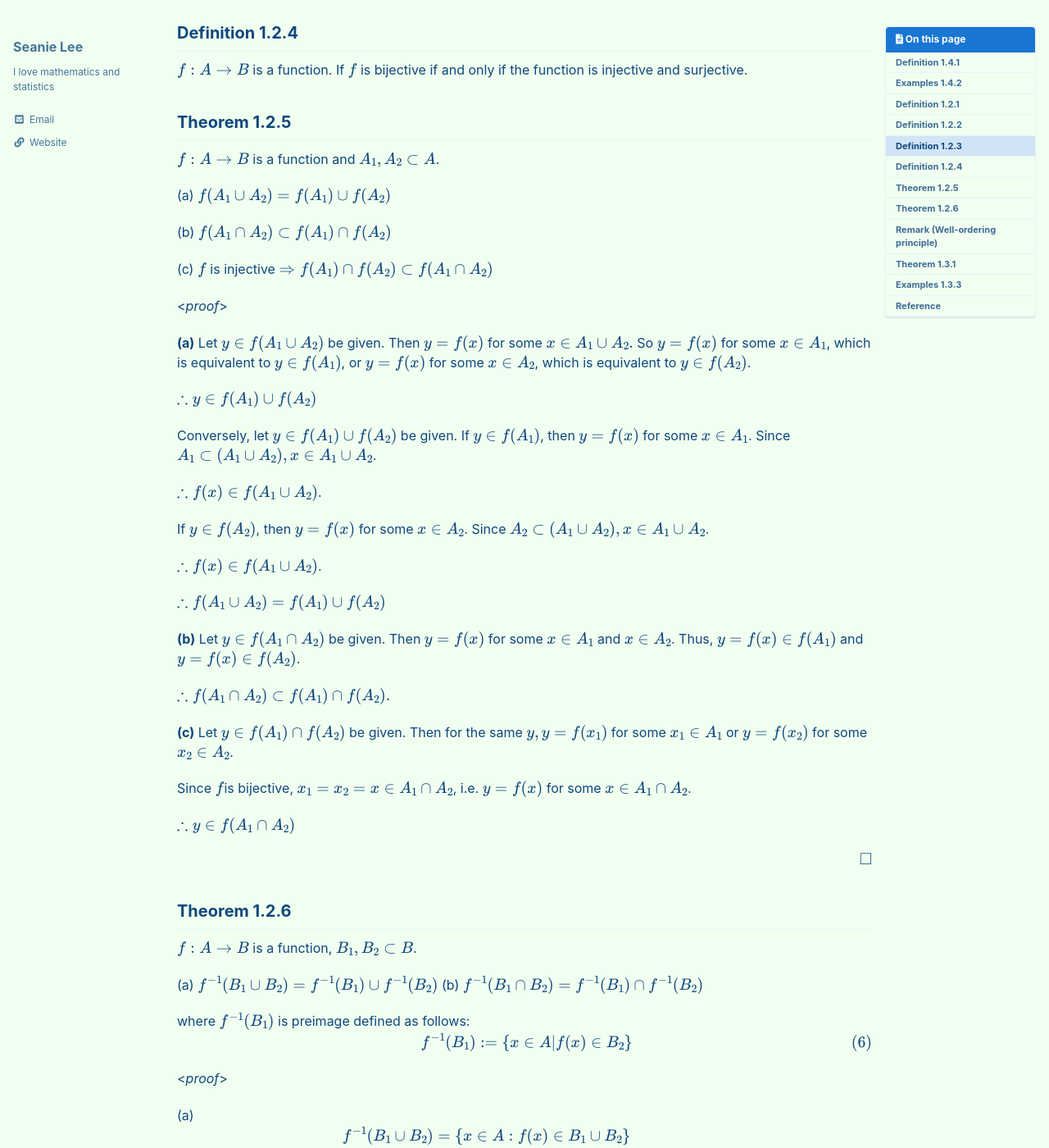
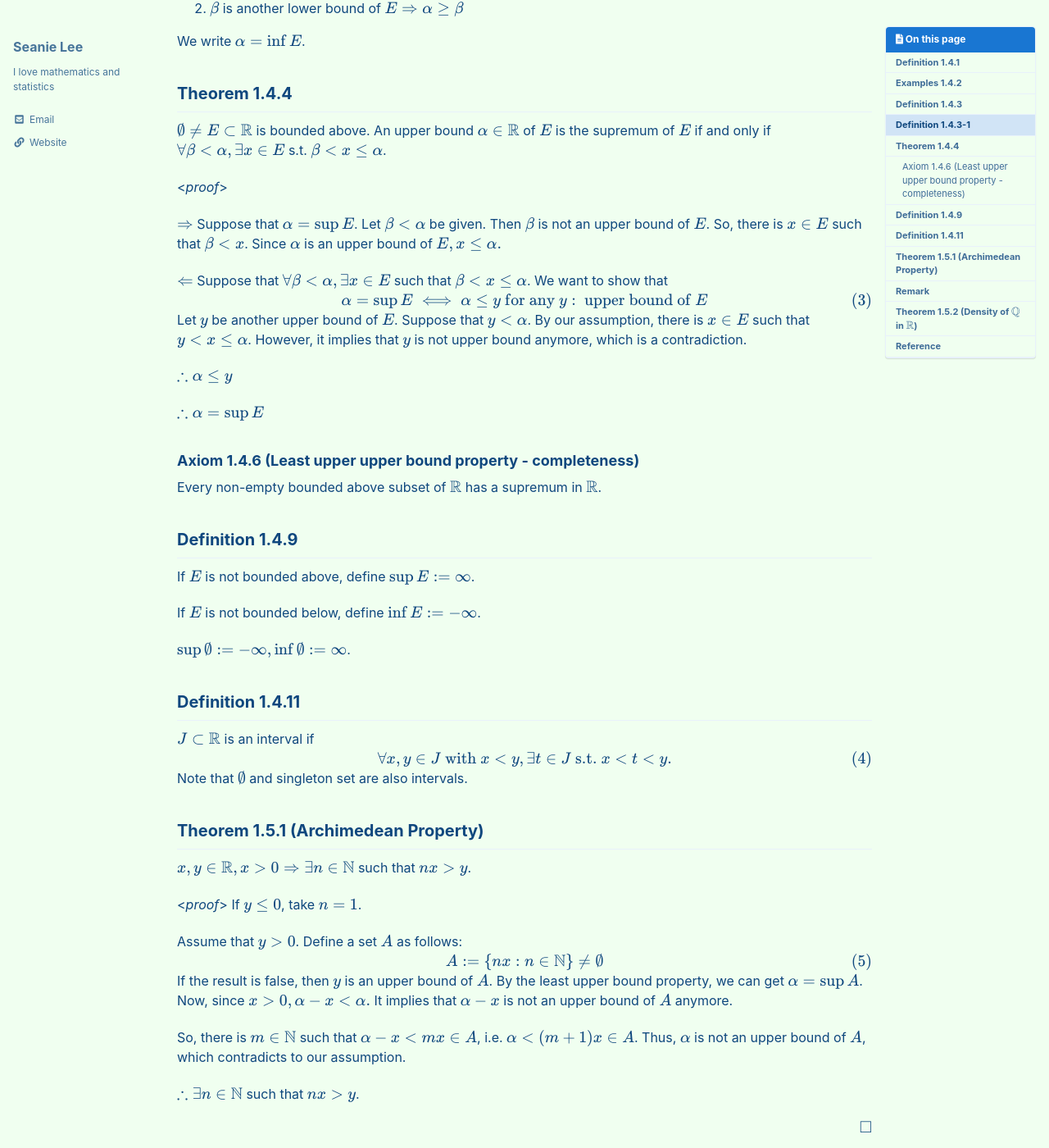
Before and after one commit to seanie12/blog, a Jekyll site: the page built from _posts/2020-10-17-least-upper-bound-property.md, in a window 1280 px wide and 1400 px high, scrolled down 1252 px. Shown: the whole window at 82% size. Built offline with Jekyll 4.4.1, drawn with Linux system fonts in a browser that asks for light colours; cached includes are drawn as plain includes; formulas are drawn with MathJax 3; some of the changed text lies outside the part shown.

Commit message:
Update 2020-10-17-least-upper-bound-property.md

```diff
--- a/_posts/2020-10-17-least-upper-bound-property.md
+++ b/_posts/2020-10-17-least-upper-bound-property.md
@@ -39,6 +39,7 @@ E:=\{r\in \mathbb{Q}: r>0, r^2 <2\}
 $$
 
   $E$ is bounded but $E$ has no maximum.
+
   $\because \forall p\in E,$ define $q:= p+ \frac{2-p^2}{p+2} = \frac{2p+2}{p+2}.$
   $$
   \begin{align}
@@ -52,185 +53,108 @@ $$
   $\therefore q\in \mathbb{Q}, q>p, q^2 <2$
   $\therefore q\in E$ but $q>p$
   $\therefore E$ has no maximum
+$$\tag*{$\square$}$$
+
+## Definition 1.4.3
+$\emptyset \neq E\subset \mathbb{R}$ is bounded above. $\alpha \mathbb{R}$ is called the **least upper bound** or **supremum** of $E$ if
+1. $\alpha$ is an upper bound of $E$
+2. $\beta$ is another upper bound of $E \Rightarrow \alpha \leq \beta$
+
+We write $\alpha =\sup E$.
 
 
-## Definition 1.2.1
-Let $A,B$ be subsets of $\mathbb{R}$. $f:A\to B$ is a function if
-$$
-\begin{align}\forall x\in A, \exists ! y\in B \text{ such that } y=f(x).
-\end{align}$$
+## Definition 1.4.3-1
+$\emptyset \neq E\subset \mathbb{R}$ is bounded below. $\alpha \mathbb{R}$ is called the **greatest lower bound** or **infimum** of $E$ if
+1. $\alpha$ is an lower bound of $E$
+2. $\beta$ is another lower bound of $E \Rightarrow \alpha \geq \beta$
 
-## Definition 1.2.2
-$f: A\to B$ is a function.
-$$
-\begin{align}
-\begin{split}
-f \text{ is injective } &\iff [f(x_1)=f(x_2) \Rightarrow x_1 = x_2 ]\\
-&\iff \forall y \in f(A), \exists ! x\in A \text{ s.t. } y= f(x)
-\end{split}
-\end{align}
-$$
+We write $\alpha =\inf E$.
 
-## Definition 1.2.3
-$f: A\to B$ is a function.
-$$
-\begin{align}
-\begin{split}
-f \text{ is surjective } &\iff f(A) = B\\
-&\iff \forall y \in B, \exists  x\in A \text{ s.t. } y= f(x)
-\end{split}
-\end{align}
-$$
-
-## Definition 1.2.4
-$f: A\to B$ is a function. If $f$ is bijective if and only if the function is injective and surjective.
-
-## Theorem 1.2.5
-$f:A\to B$ is a function and $A_1, A_2 \subset A$.
-
-(a) $f(A_1\cup A_2) = f(A_1) \cup f(A_2)$
-
-(b) $f(A_1 \cap A_2) \subset f(A_1)\cap f(A_2)$
-
-(c) $f$ is injective $\Rightarrow f(A_1) \cap f(A_2) \subset f(A_1 \cap A_2)$
+## Theorem 1.4.4
+$\emptyset \neq E \subset \mathbb{R}$ is bounded above. An upper bound $\alpha \in \mathbb{R}$ of $E$ is the supremum of $E$ if and only if $\forall \beta <\alpha, \exists x\in E$ s.t. $\beta < x \leq \alpha$.
 
 <*proof*>
 
-**(a)**
-Let $y \in f(A_1 \cup A_2)$ be given. Then $y= f(x)$ for some $x\in A_1 \cup A_2.$ So $y=f(x)$ for some $x\in A_1$, which is equivalent to $y\in f(A_1)$, or $y=f(x)$ for some $x\in A_2$, which is equivalent to $y\in f(A_2)$.
+$\Rightarrow$
+Suppose that $\alpha = \sup E$. Let $\beta <\alpha$ be given. Then $\beta$ is not an upper bound of $E$. So, there is $x\in E$ such that $\beta < x$. Since $\alpha$ is an upper bound of $E, x\leq \alpha.$
 
-$\therefore y\in f(A_1) \cup f(A_2)$
+$\Leftarrow$
+Suppose that $\forall \beta < \alpha, \exists x\in E$ such that $\beta <x \leq \alpha$. We want to show that
+$$
+\begin{align}
+\alpha = \sup E \iff \alpha \leq y \text{ for any }y: \text{ upper bound of }E
+\end{align}
+$$
+Let $y$ be another upper bound of $E$. Suppose that $y <\alpha$. By our assumption, there is $x\in E$ such that $y <x\leq \alpha$. However, it implies that $y$ is not upper bound anymore, which is a contradiction.
 
-Conversely, let $y\in f(A_1) \cup f(A_2)$ be given. If $y\in f(A_1)$, then $y=f(x)$ for some $x\in A_1$. Since $A_1\subset (A_1\cup A_2), x\in A_1\cup A_2$.
+$\therefore \alpha \leq y$
 
-$\therefore f(x) \in f(A_1\cup A_2)$.
+$\therefore \alpha = \sup E$
+$$\tag*{$\square$}$$
+### Axiom 1.4.6 (Least upper upper bound property - completeness)
+Every non-empty bounded above subset of $\mathbb{R}$ has a supremum in $\mathbb{R}$.
 
-If $y\in f(A_2)$, then $y=f(x)$ for some $x\in A_2$. Since $A_2\subset (A_1\cup A_2), x\in A_1\cup A_2$.
+## Definition 1.4.9
+If $E$ is not bounded above, define $\sup E:= \infty$.
 
-$\therefore f(x) \in f(A_1\cup A_2)$.
+If $E$ is not bounded below, define $\inf E:= -\infty$.
 
-$\therefore f(A_1\cup A_2) = f(A_1) \cup f(A_2)$
+$\sup \emptyset := -\infty, \inf \emptyset := \infty$.
 
-**(b)**
-Let $y\in f(A_1\cap A_2)$ be given. Then $y=f(x)$ for some $x\in A_1$ and $x\in A_2$. Thus, $y=f(x) \in f(A_1)$ and $y=f(x) \in f(A_2)$.
+## Definition 1.4.11
+$J\subset \mathbb{R}$ is an interval if
+$$
+\begin{align}
+\forall x,y \in J \text{ with }x<y, \exists t\in J \text{ s.t. } x<t<y.
+\end{align}
+$$
+Note that $\emptyset$ and singleton set are also intervals.
 
-$\therefore f(A_1 \cap A_2) \subset f(A_1) \cap f(A_2).$
+## Theorem 1.5.1 (Archimedean Property)
+$x,y\in \mathbb{R}, x>0 \Rightarrow \exists n\in \mathbb{N}$ such that $nx >y$.
 
-**(c)**
-Let $y\in f(A_1)\cap f(A_2)$ be given. Then for the same $y, y=f(x_1)$ for some $x_1 \in A_1$ or $y=f(x_2)$ for some $x_2 \in A_2$.
+<*proof*>
+If $y\leq 0$, take $n=1$.
 
-Since $f$is bijective, $x_1=x_2=x\in A_1\cap A_2$, i.e. $y=f(x)$ for some $x\in A_1\cap A_2$.
+Assume that $y>0$. Define a set $A$ as follows:
+$$
+\begin{align}
+A:=\{nx: n\in \mathbb{N}\} \neq \emptyset
+\end{align}
+$$
+If the result is false, then $y$ is an upper bound of $A$. By the least upper bound property, we can get $\alpha = \sup A$. Now, since $x>0, \alpha-x < \alpha.$ It implies that $\alpha-x$ is not an upper bound of $A$ anymore.
 
-$\therefore y\in f(A_1 \cap A_2)$
+So, there is $m\in\mathbb{N}$ such that $\alpha -x < mx \in A$, i.e. $\alpha <(m+1)x \in A$. Thus, $\alpha$ is not an upper bound of $A$, which contradicts to our assumption.
+
+$\therefore \exists n\in \mathbb{N}$ such that $nx > y$.
 
 $$\tag*{$\square$}$$
 
-## Theorem 1.2.6
-$f:A\to B$ is a function, $B_1,B_2 \subset B$.
+## Remark
+By Archimedean property, for any $\epsilon > 0$, there is $n_0 \in \mathbb{N}$ such that $\frac{1}{n_0}<\epsilon$.
 
-(a) $f^{-1}(B_1\cup B_2) = f^{-1}(B_1)\cup f^{-1}(B_2)$
-(b) $f^{-1}(B_1\cap B_2) = f^{-1}(B_1)\cap f^{-1}(B_2)$
+Then for any $n\geq n_0, \frac{1}{n}\leq \frac{1}{n_0}< \epsilon$.
 
-where $f^{-1}(B_1)$  is preimage defined as follows:
+## Theorem 1.5.2 (Density of $\mathbb{Q}$ in $\mathbb{R}$)
+$\forall x,y \in \mathbb{R}, x<y \Rightarrow \exists r\in \mathbb{Q}$ such that $x<r<y$.
+
+<*proof*>
+Assume that $x\geq0$. Since $y-x>0$, there is $n\in\mathbb{N}$ s.t. $n(y-x) >1$ by Archimedean property. Define a set $A$ as follows:
 $$
 \begin{align}
-f^{-1}(B_1) := \{ x\in A| f(x)\in B_2 \}
+A :=\{k\in \mathbb{N}: k >nx\}
 \end{align}
 $$
+By Archimedean property, $A\neq \emptyset.$ By the well-ordering principle, we can take the smallest element $m \in \mathbb{N}$ such that $m-1 \leq nx <m$.
 
-<*proof*>
+$\Rightarrow nx < m \leq 1+nx < ny$, i.e. $nx < m < ny$.
 
-(a)
-$$
-\begin{align}
-\begin{split}
-f^{-1}(B_1\cup B_2) &= \{x\in A: f(x) \in B_1\cup B_2 \} \\
-&=\{x\in A: f(x)\in B_1 \text{ or } f(x)\in B_2 \} \\
-&=\{x\in A: x\in f^{-1}(B_1) \text{ or } x\in f^{-1}(B_2)\} \\
-&=\{x\in A: x\in f^{-1}(B_1) \cup f^{-1}(B_2) \}
-\end{split}
-\end{align}
-$$
+$\therefore x<\frac{m}{n} < y$.
 
-(b)
-$$
-\begin{align}
-\begin{split}
-f^{-1}(B_1\cap B_2) &= \{x\in A: f(x)\in B_1\cap B_2\}\\
-&=\{x\in A: f(x)\in B_1 \text{ and } f(x)\in B_2 \} \\
-&= \{x\in A: x\in f^{-1}(B_1) \text{ and } x\in f^{-1}(B_2) \} \\
-&=\{x\in A: x\in f^{-1}(B_1)\cap f^{-1}(B_2) \}
-\end{split}
-\end{align}
-$$
+If $x < 0$ and $y>0$, then the result is obvious.
+
+Finally if $x<y<0$, then by the preceding calculations there exists $r\in\mathbb{Q}$ such that $-y< r < -x$, i.e. $x<-r<y$.
+
 $$\tag*{$\square$}$$
-
-## Remark (Well-ordering principle)
-Every nonempty subset of $\mathbb{N}$ has a smallest element.
-
-## Theorem 1.3.1
-For each $n\in \mathbb{N}$, let $p(n)$ be a statement about $n$.
-If
-
-(a) $p(1)$ is true, and
-
-(b) $p(k)$ is true $\Rightarrow p(k+1)$ is true
-
-then $p(n)$ is true for all $n\in \mathbb{N}$.
-
-<*proof*>
-Suppose that $p(n)$ is false for some $n\in\mathbb{N}$. If we set
-$$
-\begin{align}
-A:=\{k\in \mathbb{N}: p(k) \text{ is false} \}
-\end{align}
-$$
-then $A$ is a nonempty subset of $\mathbb{N}.$ By the well-ordering principle, there is the smallest element $k_0 \in A, k_0 \geq 2$. Since $k_0$ is the smallest element of $A$, $p(k_0 -1)$ is true. By our assumption, however, $p(k_0)$ is also true, which is a contradiction.
-
-$\therefore p(n)$ is true for all $n\in\mathbb{N}$.
-$$\tag*{$\square$}$$
-
-## Examples 1.3.3
-(a) $p(n) = r+r^2+\cdots + r^{n-1} +r^n=\frac{r(1-r^n)}{1-r}$, where $r\neq 1$.
-
-(b) (Bernoulli's inequality): $p(n): h >-1, (1+h)^n \geq 1+ nh$.
-
-<*proof*>
-
-(a) For $n=1$, $p(1) = r = \frac{r(1-r)}{1-r}$. Assume that the statement holds true for $n=k-1$.
-$$
-\begin{align}
-\begin{split}
-p(k) &= 1+ r^2 + \cdots + r^{k-1} + r^{k} \\
-&=p(k-1) + r^k \\
-&=\frac{r(1-r^{k-1})}{1-r} + r^k \\
-&=\frac{r(1-r^{k-1})+ r^k(1-r)}{1-r} \\
-&=\frac{r-r^k+r^k-r^{k+1}}{1-r}  \\
-&=\frac{r-r^{k+1}}{1-r}  \\
-&=\frac{r(1-r^{k})}{1-r}
-\end{split}
-\end{align}
-$$
-Thus, $p(k)$ holds.
-
-$\therefore$ By the mathematical induction $p(n)$ is always true.
-
-(b) For $n=1$, the left hand side is $(1+h)^1 = 1+h$ and the right hand side is $1+1\cdot h=1+h$.
-
-Assume that $p(k) = (1+h)^k \geq 1+k\cdot h$ is true.
-$$
-\begin{align}
-\begin{split}
-(1+h)^{k+1} &= (1+h)(1+h)^k \\
-&\geq (1+kh)(1+h) \\
-&=1+h+kh+kh^2 \\
-&\geq 1+(k+1)h
-\end{split}
-\end{align}
-$$
-Thus, $p(k+1)$ holds.
-
-$\therefore$ By the mathematical induction, $p(n)$ is always true.
-
 ## Reference
 - Manfred Stoll,  **『**Introduction to Real Analysis**』**, Pearson
```
